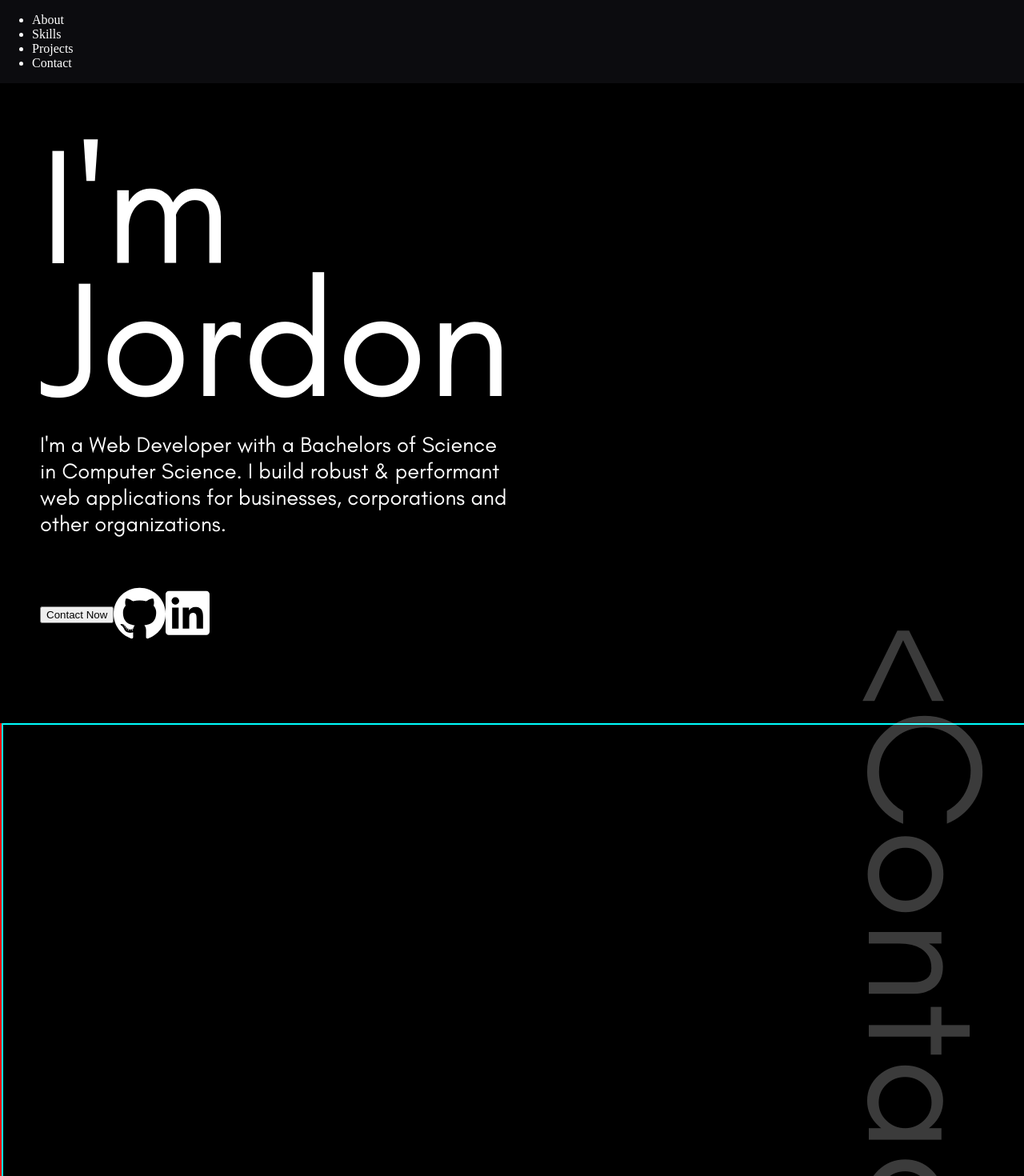
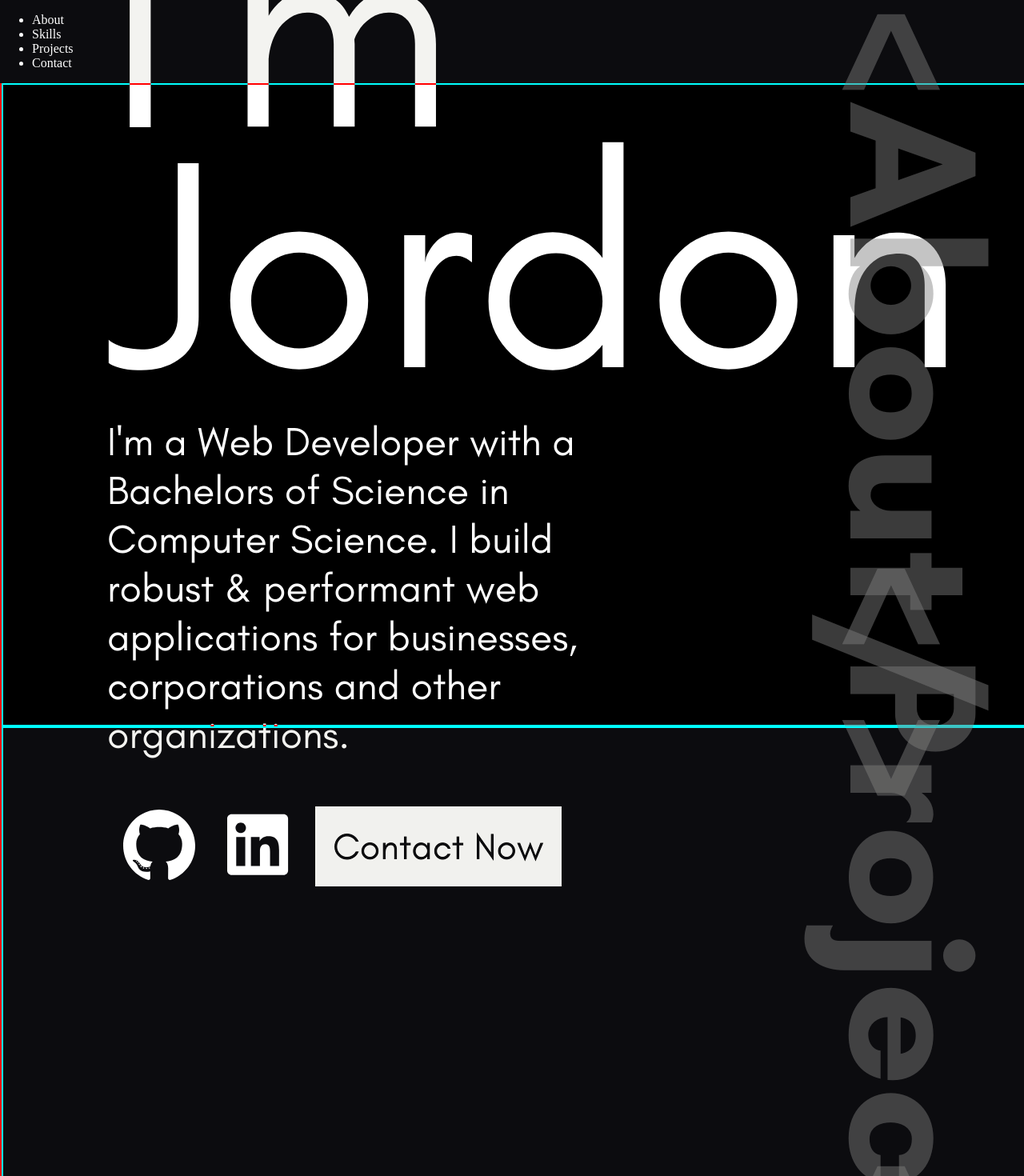
Before and after one commit to JordBant/PortfolioWebsite, a React (Vite) app: page / in a window 1280 px wide. Shown: the top 1470 px of the page at 80% size. Built offline with nearby package versions, Linux system fonts and the light colour scheme.

Commit message:
- About.scss: Every child in call_to_action but the first and last should have margins between them

```diff
--- a/src/App.tsx
+++ b/src/App.tsx
@@ -20,10 +20,11 @@ function App() {
           </ul>
         </nav>
       </header>
-      <About/>
 
       {/* <div className='pages'>About</div> */}
-      <SideTitlePage pageTitle='Contact'/>
+      <About/>
+      <SideTitlePage pageTitle='Projects'/>
+      <SideTitlePage pageTitle='Contacts'/>
       <div className='pages'>Skills</div>
       <div className='pages'>Projects</div>
       {/* <div className='pages'>Contact</div> */}
--- a/src/layout/SideTitlePage/SideTitlePage.scss
+++ b/src/layout/SideTitlePage/SideTitlePage.scss
@@ -5,21 +5,20 @@
     @include util.flex(center, center, null, null, null);
 
     position: relative;
-    background: util.$BKGR-PRIM;
+    background-color: util.$BKGR-PRIM;
     background-size: util.$BKGR-SIZE;
-
     border: red 2px solid;
 
     .page-side-container{
-    @include util.size(100%, 100%, 0, 0);
-
-    border: cyan 2px solid;
+        @include util.size(100%, 100%, 0, 0);
+        border: cyan 2px solid;
     }
     .page-side-title{
-        @include util.setFont(util.$DYNAMIC-SIDE-TITLE util.$FONT-PRIM, 300, rgba(255, 255, 255, 0.233));
+        @include util.setFont(util.$SIDE-PAGE_TITLE_DYNAMIC util.$SIDE_PAGE_TITLE_FONT, 300, util.$SIDE_PAGE_TITLE_COLOR);
         inset-block-end: 0;
         position: absolute;
         writing-mode: vertical-lr;
+        mix-blend-mode: difference;
         margin: 0;
     }
 }
--- a/src/pages/About/About.scss
+++ b/src/pages/About/About.scss
@@ -5,34 +5,75 @@
     background: util.$BKGR-PRIM;
     background-size: util.$BKGR-SIZE;
 
-    .about-body{
-        @include util.size(auto, 100%, 0, 0 50px);
+    .about_body{
+        @include util.size(auto, 100%, 0, 0 0 0 130px);
         @include util.flex(center, flex-start, column, NULL, NULL);
 
         & > *{
             margin: 3px 0;
         }
 
-        .about-salutations{
-            @include util.setFont(12.9em util.$FONT-PRIM, 400, util.$TEXT-PRIM);
+        .about_salutations{
+            @include util.setFont(util.$TITLE_DYNAMIC_FONT_SIZE util.$FONT-PRIM, 400, util.$TEXT-PRIM);
             @include util.size(20%, auto, NULL, 0);
-            // border: 2px solid red;
             line-height: 0.8;
+            opacity: 1;
             mix-blend-mode: util.$FONT-BLEND-ALT;
+            // transition: all 0.3s cubic-bezier(0.075, 0.82, 0.165, 1);
+	        animation: SalutationsSpacingAnim 0.7s cubic-bezier(0.075, 0.765, 0.82, 1);
         }
 
-        .about-body-text{
-            @include util.setFont(1.7em util.$FONT-PRIM, 400, util.$TEXT-PRIM);
-            @include util.size(50%, auto, 30px 0, 0);
+        .about_body_text{
+            @include util.setFont(util.$BODY_DYNAMIC_FONT_SIZE util.$FONT-PRIM, 400, util.$TEXT-PRIM);
+            @include util.size(55%, auto, 30px 0, 10px 0 0 0);
             mix-blend-mode: util.$FONT-BLEND-ALT;
         }
         .calls-to-action{
             @include util.flex(center, center, NULL, NULL, NULL);
             @include util.size(auto, auto, NULL, 0);
             // mix-blend-mode: util.$FONT-BLEND-ALT;
+            & > * {
+                margin: 0 20px;
+            }
+            .contact-now{
+                @include util.setFont(2.9em util.$FONT-PRIM, 400, NULL);
+                @include util.size(auto, auto, 0, 20px);
+
+                mix-blend-mode: util.$FONT-BLEND-ALT;
+                border: 2px solid black;
+                background-color: rgb(253, 253, 253);
+                position: relative;
+                overflow: hidden;
+                z-index: 10;
+                transition: 0.3s cubic-bezier(0.39, 0.575, 0.565, 1) all;
+                border: 2px solid white;
+                cursor: pointer;
+
+                &:hover{
+                    background-color: rgba(253, 253, 253, 0.106);
+                    color: white;
+                }
+            }
+
             a > .offsite-button{
-                @include util.size(65px, auto, 30px 0, 0);
+                @include util.size(90px, auto, 30px 0, 0);
+                transition: all cubic-bezier(0.25, 0.46, 0.45, 0.94) 0.3s;
+                &:hover{
+                    transform: translateY(-7px);
+                }
             }
         }
     }
   }
+
+@keyframes SalutationsSpacingAnim {
+    0% {
+        opacity: 0;
+        line-height: 0.52;
+	}
+
+    100% {
+        opacity: 1;
+        line-height: 0.8;
+	}
+}
--- a/src/pages/About/About.tsx
+++ b/src/pages/About/About.tsx
@@ -2,26 +2,27 @@ import React from 'react'
 import { IconView } from '../../components'
 import { IconMap } from '../../utils/constants'
 import './About.scss';
+import { SideTitlePage } from '../../layout/SideTitlePage/SideTitlePage';
 
 // type Props = {};
 
 export const About = () => {
   return (
-    <div className="about-body-container">
-      <div className="about-body">
-        <h1 className="about-salutations"> I'm Jordon </h1>
-        <p className="about-body-text">
+    <SideTitlePage pageTitle="About"  classNames="about-body-container">
+      <div className="about_body">
+        <h1 className="about_salutations"> I'm Jordon </h1>
+        <p className="about_body_text">
           I'm a Web Developer with a Bachelors of Science in Computer Science.
           I build robust & performant web applications for businesses, corporations and other organizations.
         </p>
         <div className="calls-to-action">
-          <button className="contact-now">Contact Now</button>
           <a target='blank' href='https://github.com/JordBant'>
             <IconView classNames='offsite-button' iconElement={IconMap["GITHUB"]}/>
           </a>
           <a target='blank' href='https://linkedin.com/in/jbantin'>
             <IconView classNames='offsite-button' iconElement={IconMap["LINKEDIN"]}/>
           </a>
+          <button className="contact-now">Contact Now</button>
         </div>
       </div>
       {/* <a href="https://vitejs.dev" target="_blank">
@@ -30,6 +31,6 @@ export const About = () => {
       <a href="https://react.dev" target="_blank">
         <img src={reactLogo} className="logo react" alt="React logo" />
       </a> */}
-    </div>
+    </SideTitlePage>
   )
 }
--- a/src/styles/partials/_variables.scss
+++ b/src/styles/partials/_variables.scss
@@ -12,12 +12,16 @@
 $BKGR-PRIM: linear-gradient(90deg, rgba(0,0,0,1) 52%, rgba(255,255,255,1) 52%);
 $BKGR-LANDING: #0c0c0f;
 
-$DYNAMIC-SIDE-TITLE: clamp(12.9em, 190px, 200px);
+$TITLE_DYNAMIC_FONT_SIZE: clamp(12.9em, 375px, 550px);
+$BODY_DYNAMIC_FONT_SIZE: clamp(2em, 50px, 80px);
+
+$SIDE_PAGE_TITLE_COLOR: rgba(255, 255, 255, 0.233);
+$SIDE-PAGE_TITLE_DYNAMIC: clamp(10.9em, 230px, 250px);
 
 $BKGR-SEC: hsl(240, 19%, 23%);
 $TEXT-PRIM: hsl(0, 0%, 100%);
 
-$CUBIC-BEZ1: cubic-bezier(0.175, 0.885, 0.32, 1.275);
+$CUBIC_BEZ1: cubic-bezier(0.175, 0.885, 0.32, 1.275);
 
 $BKGR-POS-START: 75%;
 $BKGR-SIZE: 350% 350%;
@@ -25,7 +29,7 @@ $BKGR-SIZE: 350% 350%;
 $ICON-INACTIVE: hsla(210, 26%, 37%, 0.601);
 $FONT-BLEND-ALT: difference;
 
-$FONT-PRIM: 'Glacial Indifference Reg', monospace;
-$FONT-PAGE-TITLE: 'Glacial Indifference Bold', monospace;
+$FONT-PRIM: 'Glacial Indifference Reg';
+$SIDE_PAGE_TITLE_FONT: 'Glacial Indifference Bold';
 
 $PRIM-PARAGRAPH-COLOR: #888;
```
